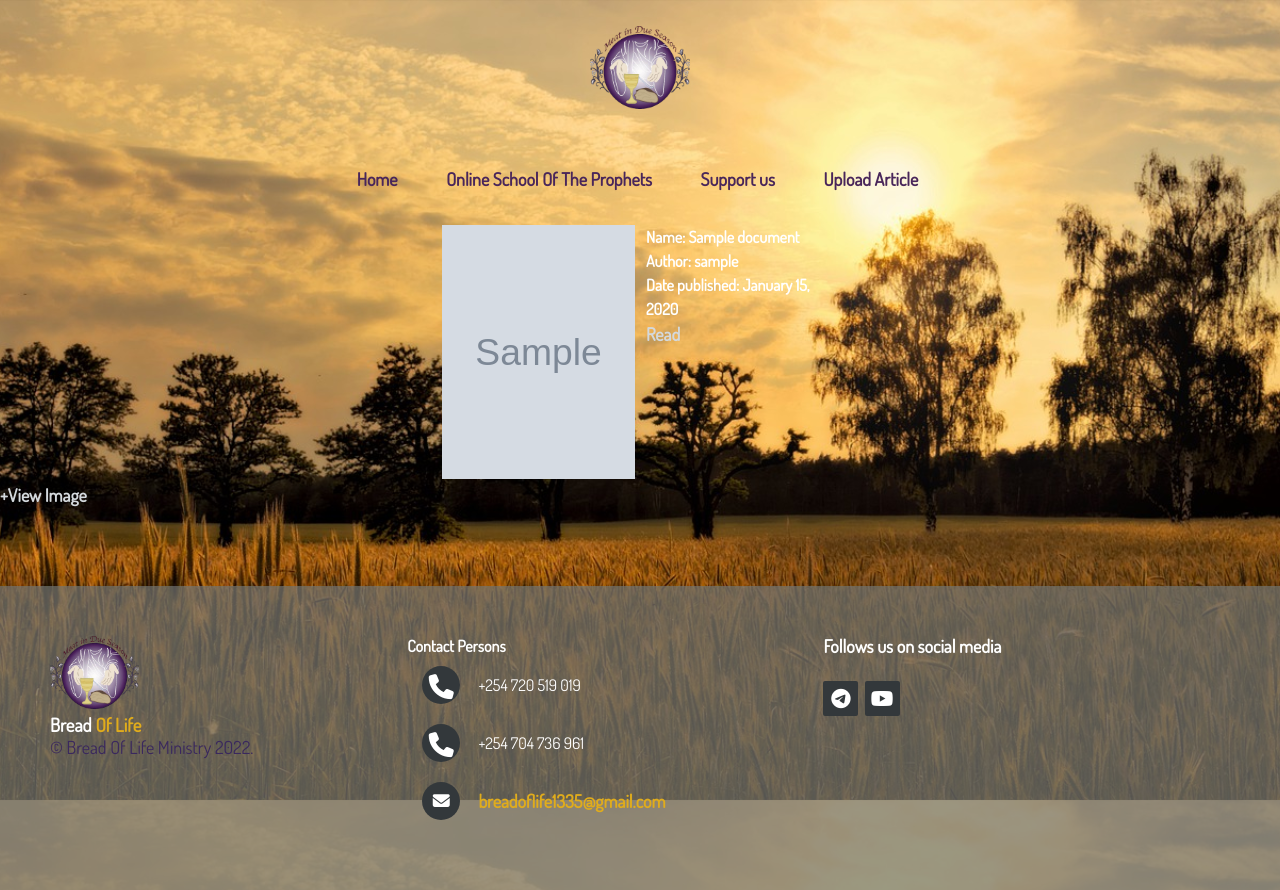
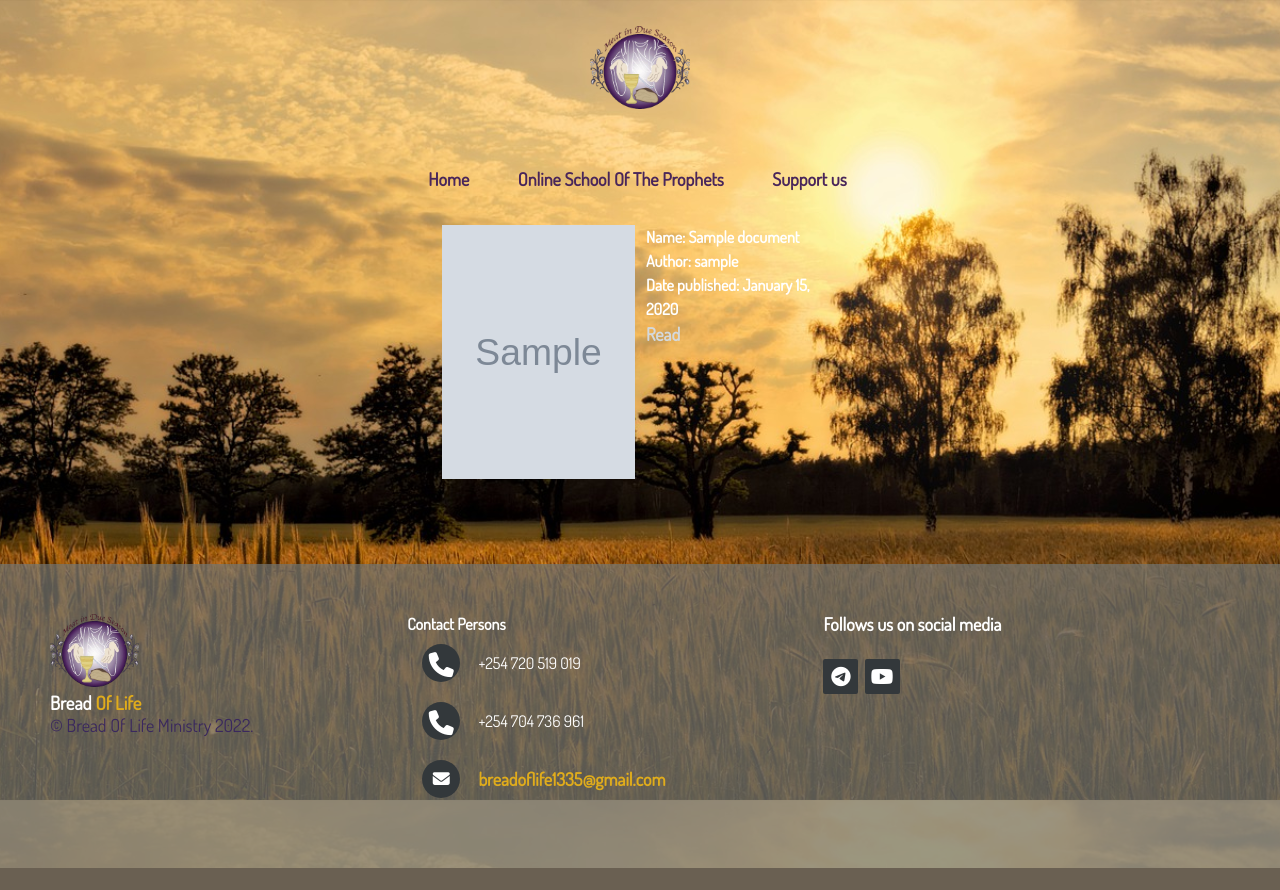
Before and after one commit to kennankole/heroku-deploy-demo, a Flask app: page /documents in a window 1280 px wide. After the commit the page ends 868 px from the top, so only its background shows below. Run offline with Flask 2, Linux system fonts and the light colour scheme; a user stored in the database is signed in; tables that the repository leaves empty hold one stand-in row (values such as "Sample post"); grey boxes marked "Sample" are stand-in pictures; some libraries are stand-ins or nearby versions.

Commit message:
Suspended upload file functionality.

```diff
--- a/app/templates/article_list.html
+++ b/app/templates/article_list.html
@@ -13,7 +13,7 @@
         <div class="article-details">
             <div class="thumbnail">
                 <a href="{{url_for('home.uploaded_file', name=i.pdf_file)}}" target="_blank">
-                    <img src="{{ url_for('static', filename='photos/'+ i.pdf_thumbnail  )}}" alt="" height="254" width="193">
+                    <img src="{{ url_for('static', filename='photos/'+ i.pdf_thumbnail  )}}" alt="Doc thumbnail" height="254" width="193">
                 </a>
             </div>
         </div>
@@ -26,7 +26,7 @@
             </div>
         </div>
     </div>
-        <a href="https://{{bucket_name}}.s3.{{bucket_location}}.amazonaws.com/{{i}}">+View Image</a>
+        <!-- <a href="https://{{bucket_name}}.s3.{{bucket_location}}.amazonaws.com/{{i}}">+View Image</a> -->
 {% endfor %}
 {% if not docs %}
 <p id="text" style="text-align: center; font-size: 20px; font-weight: bold;">No articles at the moment, kindly check later, or Subscribe to get an email once articles are loaded </p>
--- a/app/templates/base.html
+++ b/app/templates/base.html
@@ -26,7 +26,7 @@
         <a href="{{ url_for('home.school' ) }}" class="nav-link">Online School Of The Prophets</a>
         <a href="{{ url_for('home.support') }}" class="nav-link">Support us</a>
         <!-- <a href="{{ url_for('auth.account' ) }}" class="nav-link">Profile</a> -->
-        <a href="{{ url_for('home.upload_articles')}}" class="nav-link">Upload Article</a>
+        <!-- <a href="{{ url_for('home.upload_articles')}}" class="nav-link">Upload Article</a> -->
         <!-- <a href="{{ url_for('auth.login') }}" class="nav-link">Login</a> -->
     </nav>
     {% endblock header %}
```
